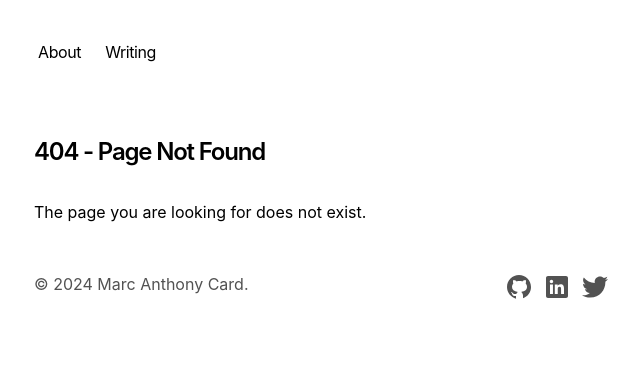
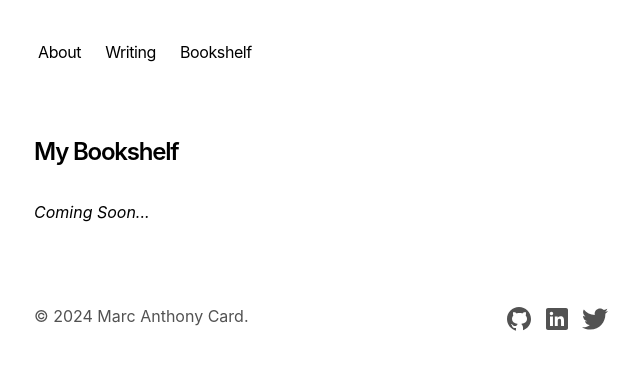
Before and after one commit to MarcACard/personal-site, a Next.js app: page /bookshelf in a window 1280 px wide. Before the commit this address had no page. Shown: the top 368 px of the page, without its empty margins (318-958 px from the left). Built offline with nearby package versions, Linux system fonts and the light colour scheme.

Commit message:
wip: my bookshelf

```diff
--- /dev/null
+++ b/app/bookshelf/page.tsx
@@ -0,0 +1,13 @@
+export const metadata = {
+    title: 'Bookshelf',
+    description: '',
+  }
+
+  export default function Page() {
+    return (
+      <section>
+        <h1 className="font-semibold text-2xl mb-8 tracking-tighter">My Bookshelf</h1>
+        <p className="mb-12 italic">Coming Soon...</p>
+      </section>
+    )
+  }
--- a/app/components/nav.tsx
+++ b/app/components/nav.tsx
@@ -6,6 +6,9 @@ const navItems = {
   },
   '/writing': {
     name: 'Writing',
+  },
+  '/bookshelf': {
+    name: 'Bookshelf',
   },
 }
 
```
